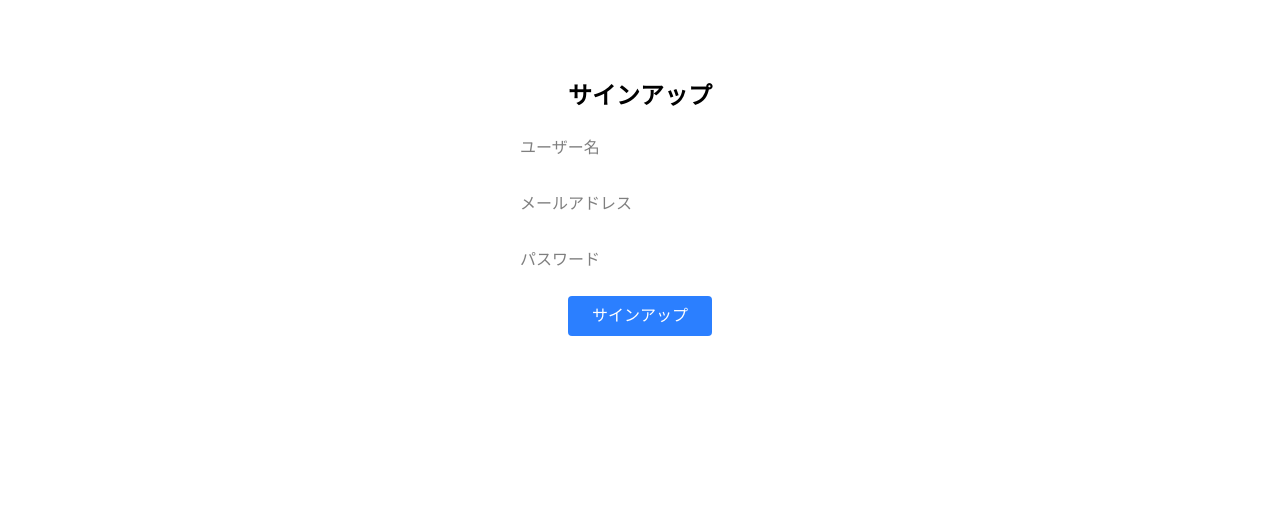
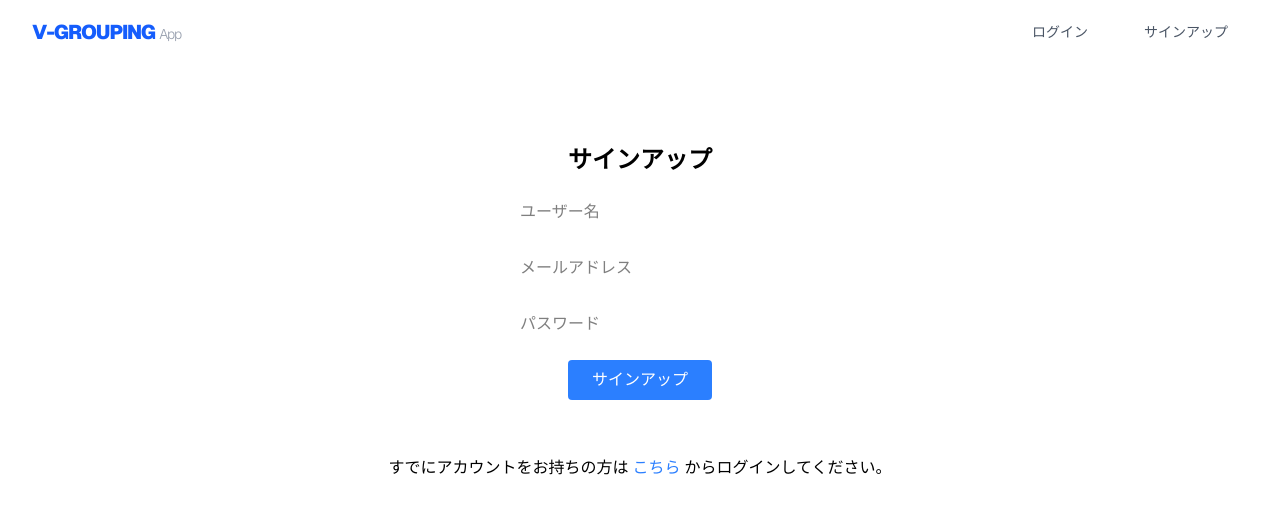
Before and after one commit to Koya-Mitomi/v-grouping-app, a Next.js app: page /signup in a window 1280 px wide. Shown: the top 514 px of the page. Built offline with nearby package versions, Linux system fonts and the light colour scheme; no server answers.

Commit message:
ログアウト処理とヘッダーを作成

```diff
--- /dev/null
+++ b/src/actions/getLoggedInUser.tsx
@@ -0,0 +1,10 @@
+'use server';
+import { createSupabaseServerClient } from '@/lib/supabase/server';
+
+export async function getLoggedInUser() {
+  const supabase = await createSupabaseServerClient();
+
+  const { data } = await supabase.auth.getUser();
+
+  return data.user;
+}
--- /dev/null
+++ b/src/actions/logout.tsx
@@ -0,0 +1,14 @@
+'use server';
+import { createSupabaseServerClient } from '@/lib/supabase/server';
+
+export async function logout() {
+  const supabase = await createSupabaseServerClient();
+
+  const { error } = await supabase.auth.signOut();
+
+  if (error) {
+    return false;
+  }
+
+  return true;
+}
--- a/src/actions/signup.tsx
+++ b/src/actions/signup.tsx
@@ -10,7 +10,6 @@ export async function signUp(user_name: string, email: string, password: string)
   });
 
   if (signUpError) {
-    console.error('Sign-up error:', signUpError);
     return false;
   }
 
--- a/src/app/layout.tsx
+++ b/src/app/layout.tsx
@@ -1,6 +1,8 @@
 import type { Metadata } from "next";
 import { Geist, Geist_Mono } from "next/font/google";
 import "./globals.css";
+import { getLoggedInUser } from "@/actions/getLoggedInUser";
+import { Header } from "@/components/header";
 
 const geistSans = Geist({
   variable: "--font-geist-sans",
@@ -17,17 +19,23 @@ export const metadata: Metadata = {
   description: "Generated by create next app",
 };
 
-export default function RootLayout({
+export default async function RootLayout({
   children,
 }: Readonly<{
   children: React.ReactNode;
 }>) {
+  const user = await getLoggedInUser();
+  const isLoggedIn: boolean = !!user;
+
   return (
     <html
       lang="en"
       className={`${geistSans.variable} ${geistMono.variable} h-full antialiased`}
     >
-      <body className="min-h-full flex flex-col">{children}</body>
+      <body className="min-h-full flex flex-col">
+        <Header user_state={isLoggedIn} />
+        {children}
+      </body>
     </html>
   );
 }
--- a/src/app/page.tsx
+++ b/src/app/page.tsx
@@ -1,7 +1,12 @@
 'use client';
+import Header from "@/components/header";
+
+
 
 export default function Home() {
   return (
-    <p>Home</p>
+    <div>
+      <p>Home</p>
+    </div>
   );
 }
--- a/src/app/signup/page.tsx
+++ b/src/app/signup/page.tsx
@@ -25,6 +25,7 @@ export const SignUp = () => {
   return (
     <div className="p-10 flex flex-col items-center gap-4">
       <Form formname='サインアップ' fields={['user_name', 'email', 'password']} isLoading={isLoading} onSubmit={onSubmit}></Form>
+      <p> すでにアカウントをお持ちの方は <a href="/login" className="text-blue-500 hover:underline">こちら</a> からログインしてください。</p>
     </div>
   )
 };
--- a/src/components/form.tsx
+++ b/src/components/form.tsx
@@ -29,7 +29,7 @@ export const Form = (props: { formname: string; fields: (keyof Inputs)[]; isLoad
               {errors[field] && <p className='text-red-500 text-sm'>{errors[field]?.message}</p>}
             </div>
           ))}
-          <button type='submit' className="px-6 py-2 bg-blue-500 text-white rounded hover:bg-blue-600 disabled:bg-gray-400">
+          <button type='submit' className="px-6 py-2 bg-blue-500 text-white rounded hover:bg-blue-600 disabled:bg-gray-400 cursor-pointer">
             {isLoading ? '処理中...' : formname}
           </button>
         </form>
--- /dev/null
+++ b/src/components/header.tsx
@@ -0,0 +1,64 @@
+'use client';
+import { useEffect, useState } from "react";
+import { getLoggedInUser } from "@/actions/getLoggedInUser";
+import { logout } from "@/actions/logout";
+
+export const Header = ({user_state}: { user_state: boolean }) => {
+  const [isLoggedIn, setIsLoggedIn] = useState(user_state);
+
+  const onClickLogoutButton = async () => {
+    if (await logout()) {
+      alert('ログアウトしました');
+      setIsLoggedIn(false);
+    } else {
+      alert('ログアウトに失敗しました');
+    }
+  }
+
+  useEffect(() => {
+     const setLoginStatus = async () => {
+      const user = await getLoggedInUser();
+      setIsLoggedIn(!!user);
+    }
+
+    setLoginStatus();
+  }, []);
+
+  if (isLoggedIn) {
+    return (
+      <div className='flex justify-between items-center sticky top-0 z-10 bg-white px-8 py-4 shadow-sm border-b border-gray-100'>
+        <h1 className="text-xl font-black tracking-tighter text-blue-600 cursor-default select-none hover:opacity-80 transition-opacity">
+          V-GROUPING<span className="text-gray-400 font-light ml-1 text-sm">App</span>
+        </h1>
+
+        <div className="flex items-center space-x-4">
+          <button
+            onClick={onClickLogoutButton}
+            className="px-5 py-1.5 text-sm font-medium border border-gray-200 text-gray-600 rounded-full hover:bg-gray-50 hover:text-red-500 hover:border-red-100 transition-all active:scale-95 cursor-pointer"
+          >
+            ログアウト
+          </button>
+        </div>
+      </div>
+    )
+  } else {
+    return (
+      <div className='flex justify-between items-center sticky top-0 z-10 bg-white px-8 py-4 shadow-sm border-b border-gray-100'>
+        <h1 className="text-xl font-black tracking-tighter text-blue-600 cursor-default select-none hover:opacity-80 transition-opacity">
+          V-GROUPING<span className="text-gray-400 font-light ml-1 text-sm">App</span>
+        </h1>
+
+        <div className='flex items-center space-x-4'>
+          < a href="/login" className="px-5 py-1.5 text-sm font-medium border border-gray-200 text-gray-600 rounded-full hover:bg-gray-50 hover:text-blue-500 hover:border-blue-100 transition-all active:scale-95 cursor-pointer">
+            ログイン
+          </a>
+          < a href="/signup" className="px-5 py-1.5 text-sm font-medium border border-gray-200 text-gray-600 rounded-full hover:bg-gray-50 hover:text-blue-500 hover:border-blue-100 transition-all active:scale-95 cursor-pointer">
+            サインアップ
+          </a>
+        </div>
+      </div>
+    )
+  }
+}
+
+export default Header;
```
